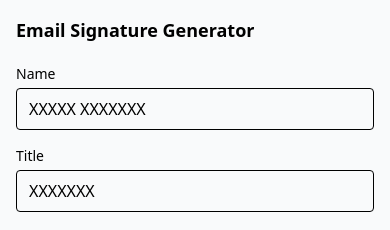
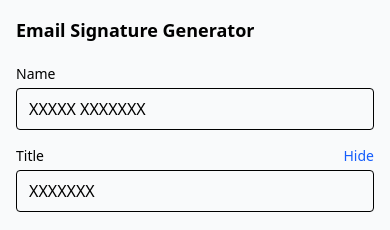
Before and after one commit to andykr1k/EmailSigGen, a React (Vite) app: page / in a window 390 px wide. Shown: the top 230 px of the page. Built offline with nearby package versions, Linux system fonts and the light colour scheme.

Commit message:
Added new title show option and changed phone number style

```diff
--- a/src/App.jsx
+++ b/src/App.jsx
@@ -6,6 +6,7 @@ function App() {
   const [phone, setPhone] = useState("+X XXX XXX XXXX");
   const [showModal, setShowModal] = useState(false);
   const [showPhoneNumber, setShowPhoneNumber] = useState(true);
+  const [showTitle, setShowTitle] = useState(true);
   const [chosenSignatureType, setChosenSignatureType] = useState("d7");
   const [addresses, setAddresses] = useState([
     {
@@ -111,10 +112,15 @@ function App() {
                 <tr>
                     <td style="padding: 4px 0px 3px 0px;">
                         <p style="margin: 0.5px; color: #A28D6F; font-size: 10pt; font-weight: 700;"><span style="color: #A28D6F;">${name}</span></p>
-                        <p style="margin: 0.5px; color: #A28D6F; font-size: 10pt; font-weight: 700;"><span style="color: #A28D6F;">${title}</span></p>
+                        ${
+                          showTitle
+                            ? `<p style="margin: 0.5px; color: #A28D6F; font-size: 10pt; font-weight: 700;"><span style="color: #A28D6F;">${title}</span></p>`
+                            : ``
+                        }
+
                         ${
                           showPhoneNumber
-                            ? `<p style="margin: 0.5px; color: #A28D6F; font-size: 10pt; font-weight: 700;"><span style="color: #A28D6F; font-size: 6pt; font-weight: 700;">${phone} m</span></p>`
+                            ? `<p style="margin: 0.5px; color: #A28D6F; font-size: 10pt; font-weight: 700;"><span style="color: #A28D6F; font-size: 6pt; font-weight: 700;">MOBILE ${phone}</span></p>`
                             : ``
                         }
 
@@ -181,9 +187,14 @@ function App() {
       </p>
     </div>
 
-    <div class="title" style="margin-bottom: 4px;">
+    ${
+      showTitle
+        ? `    <div class="title" style="margin-bottom: 4px;">
       <p style="font-family: Arial, Helvetica, sans-serif; font-size: 10px; color: rgb(172, 79, 58); margin: 0;">${title}</p>
-    </div>
+    </div>`
+        : ``
+    }
+
 
     ${
       showPhoneNumber
@@ -319,7 +330,14 @@ function App() {
         </div>
 
         <div>
-          <label className="block text-sm font-medium mb-1">Title</label>
+          <div className="flex flex-row justify-between">
+            <label className="block text-sm font-medium mb-1">Title</label>
+            <button onClick={() => setShowTitle(!showTitle)} className="">
+              <p className="block text-sm font-medium mb-1 text-blue-600">
+                {showTitle ? "Hide" : "Show"}
+              </p>
+            </button>
+          </div>
           <input
             value={title}
             onChange={(e) => setTitle(e.target.value)}
```
